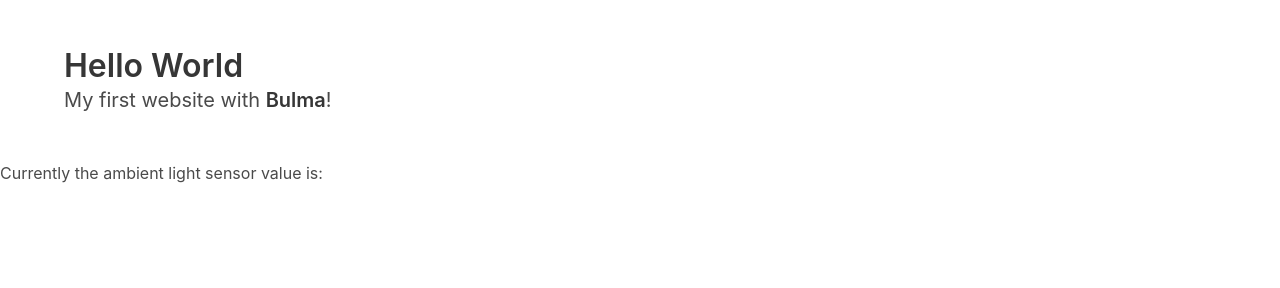
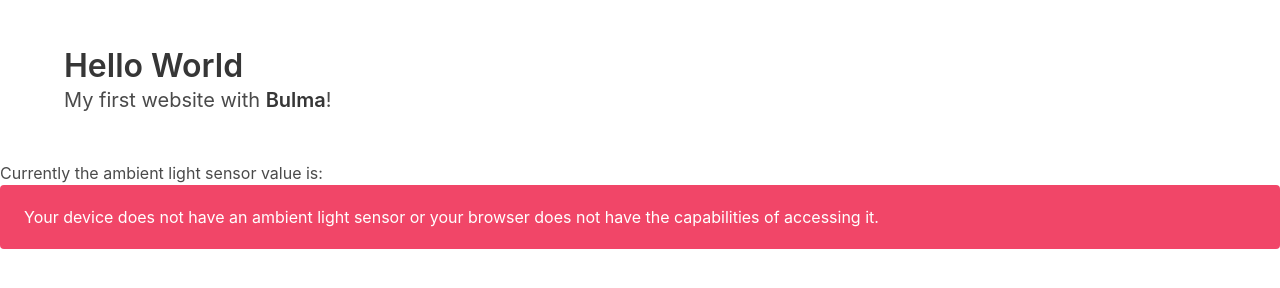
Before and after one commit to njoye/mciot_website, a plain HTML site: page index.html in a window 1280 px wide. Drawn offline with nearby package versions, Linux system fonts and the light colour scheme.

Commit message:
added new remote debugger & error message

```diff
--- a/index.html
+++ b/index.html
@@ -33,5 +33,11 @@
 
               </div>
           </section>
+
+          <section id="info" style="display: none;">
+            <div class="notification is-danger">
+                Your device does not have an ambient light sensor or your browser does not have the capabilities of accessing it.
+            </div>
+          </section>
     </body>
 </html>
--- a/index.js
+++ b/index.js
@@ -25,5 +25,6 @@ $(document).ready(() => {
         }
     } else {
       console.log("Browser doesn't support ambient light")
+      $("#info").show()
     }
 })
```
